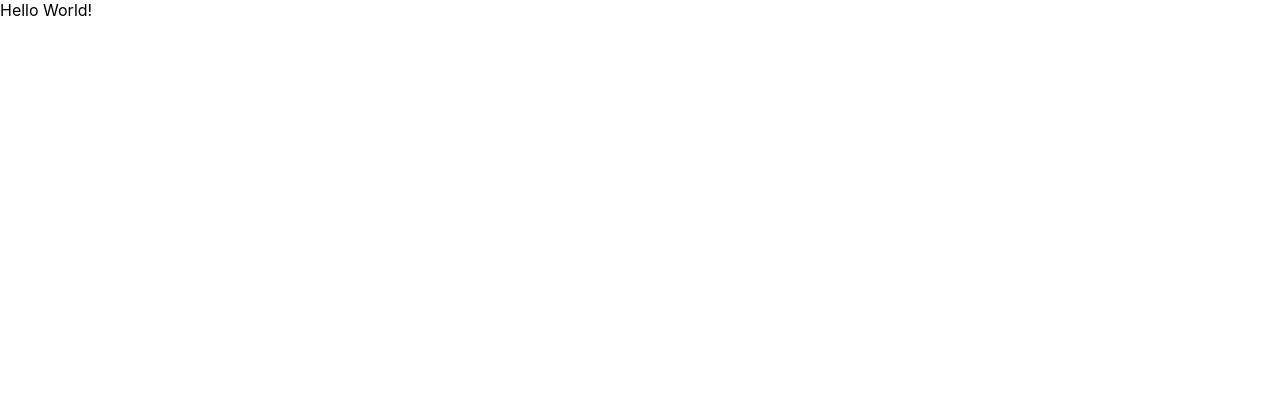
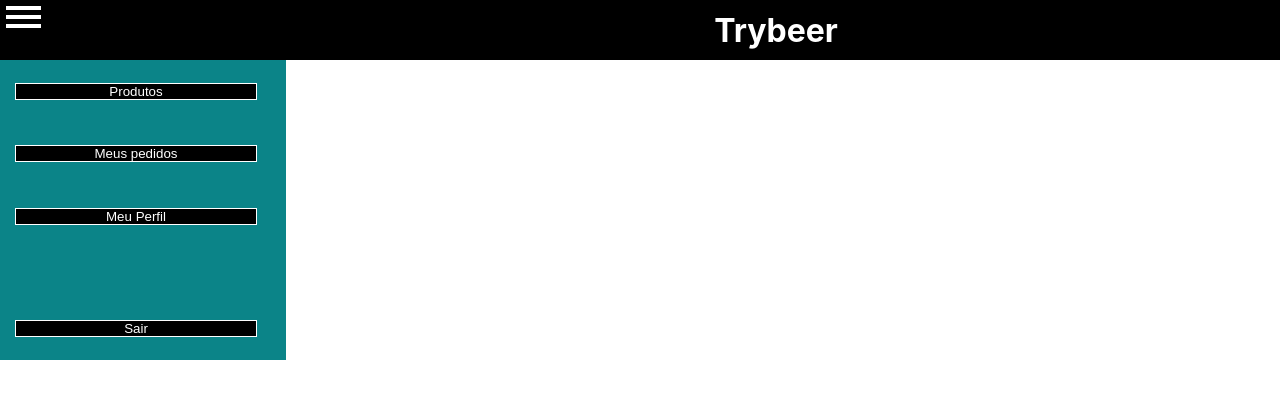
Before and after one commit to tryber/sd-03-trybeer-9, a React (Create React App) app in the folder front-end/: page /orders in a window 1280 px wide. Shown: the top 398 px of the page. Built offline with nearby package versions, Linux system fonts and the light colour scheme.

Commit message:
William-Menu-Top

```diff
--- a/front-end/package.json
+++ b/front-end/package.json
@@ -8,6 +8,7 @@
     "@testing-library/user-event": "^7.2.1",
     "axios": "^0.19.2",
     "jquery": "^1.9.1",
+    "prop-types": "^15.7.2",
     "react": "^16.13.1",
     "react-dom": "^16.13.1",
     "react-router-dom": "^5.2.0",
--- a/front-end/src/App.js
+++ b/front-end/src/App.js
@@ -1,10 +1,14 @@
 import React from 'react';
+import { BrowserRouter as Router, Route } from 'react-router-dom';
+import MenuTop from './components/MenuTop';
+import Login from './components/Login';
 
 function App() {
   return (
-    <div>
-      Hello World!
-    </div>
+    <Router>
+      <MenuTop />
+      <Route path="/login" component={ Login } />
+    </Router>
   );
 }
 
--- /dev/null
+++ b/front-end/src/components/MenuTop.jsx
@@ -0,0 +1,52 @@
+import React, { useState } from 'react';
+import { Link } from 'react-router-dom';
+import './style/MenuTop.css';
+
+function MenuTop() {
+  const [open, setOpen] = useState(true);
+
+  const showAside = () => {
+    return (
+      <div className="showAside">
+        <Link className="link-aside" data-testid="side-menu-item-products" to="/products">Produtos</Link>
+        <Link className="link-aside" data-testid="side-menu-item-my-orders" to="/orders">Meus pedidos</Link>
+        <Link className="link-aside" data-testid="side-menu-item-my-profile" to="/profile">Meu Perfil</Link>
+        <Link className="link-aside-sair" data-testid="side-menu-item-logout" to="/login">Sair</Link>
+      </div>
+    )
+  }
+
+  const asideLinks = () => (
+    <button
+      data-testid="top-hamburguer"
+      className="menu-btn"
+      type="button" onClick={() => setOpen(true)}>
+      <div className="menu-toggle"></div>
+      <div className="menu-toggle" ></div>
+      <div className="menu-toggle" ></div>
+    </ button>
+  );
+
+  const MenuToggle = () => (
+    <button
+      data-testid="top-hamburguer"
+      className="menu-btn"
+      type="button" onClick={() => setOpen(false)}>
+      <div className="menu-toggle"></div>
+      <div className="menu-toggle" ></div>
+      <div className="menu-toggle" ></div>
+      <div>
+        {showAside()}
+      </div>
+    </ button>
+  );
+
+  return (
+    <header className="header">
+      {open ? MenuToggle() : asideLinks()}
+      <h1 className="top-title" data-testid="top-title">Trybeer</h1>
+    </header>
+  );
+}
+
+export default MenuTop;
--- /dev/null
+++ b/front-end/src/components/style/MenuTop.css
@@ -0,0 +1,55 @@
+.top-title {
+  color: #fff;
+  flex: 1;
+  align-self: center;
+  text-align: center;
+}
+
+.header {
+  background: #000;
+  display: flex;
+  height: 60px;
+  width: 100%;
+}
+
+.menu-toggle {
+  width: 35px;
+  height: 4px;
+  background-color: #fff;
+  margin: 5px 0;
+}
+
+.menu-btn {
+  border-style: none;
+  background-color: #000;
+}
+
+.showAside {
+  align-items: center;
+  background-color: #0b8488;
+  display: flex;
+  flex-direction: column;
+  height: 300px;
+  justify-content: space-around;
+  margin: 32px -20px;
+  width: 300px;
+}
+
+.link-aside {
+  border: 1px solid #fff;
+  text-decoration: none;
+  background-color: #000;
+  color: #fff;
+  width: 80%;
+  text-align: center;
+}
+
+.link-aside-sair {
+  border: 1px solid #fff;
+  margin-top: 50px;
+  text-decoration: none;
+  background-color: #000;
+  color: #fff;
+  width: 80%;
+  text-align: center;
+}
--- a/front-end/src/index.js
+++ b/front-end/src/index.js
@@ -2,7 +2,6 @@
 import ReactDOM from 'react-dom';
 import './index.css';
 import App from './App';
-import * as serviceWorker from './serviceWorker';
 
 ReactDOM.render(
   <React.StrictMode>
--- a/front-end/src/serviceWorker.js
+++ /dev/null
@@ -1,144 +0,0 @@
-// This optional code is used to register a service worker.
-// register() is not called by default.
-
-// This lets the app load faster on subsequent visits in production, and gives
-// it offline capabilities. However, it also means that developers (and users)
-// will only see deployed updates on subsequent visits to a page, after all the
-// existing tabs open on the page have been closed, since previously cached
-// resources are updated in the background.
-
-// To learn more about the benefits of this model and instructions on how to
-// opt-in, read https://bit.ly/CRA-PWA
-
-const isLocalhost = Boolean(
-  window.location.hostname === 'localhost'
-  || window.location.hostname === '[::1]'
-  || window.location.hostname.match(
-    /^127(?:\.(?:25[0-5]|2[0-4][0-9]|[01]?[0-9][0-9]?)){3}$/,
-  ),
-);
-
-const notFound = 404;
-const numberNegative = -1;
-
-function registerValidSW(swUrl, config) {
-  navigator.serviceWorker
-    .register(swUrl)
-    .then((registration) => {
-      const registerWork = registration;
-      registerWork.onupdatefound = () => {
-        const installingWorker = registerWork.installing;
-        if (installingWorker == null) {
-          return;
-        }
-        installingWorker.onstatechange = () => {
-          if (installingWorker.state === 'installed') {
-            if (navigator.serviceWorker.controller) {
-              // At this point, the updated precached content has been fetched,
-              // but the previous service worker will still serve the older
-              // content until all client tabs are closed.
-              console.log(
-                'New content is available and will be used when all '
-                  + 'tabs for this page are closed. See https://bit.ly/CRA-PWA.',
-              );
-
-              // Execute callback
-              if (config && config.onUpdate) {
-                config.onUpdate(registerWork);
-              }
-            } else {
-              // At this point, everything has been precached.
-              // It's the perfect time to display a
-              // "Content is cached for offline use." message.
-              console.log('Content is cached for offline use.');
-
-              // Execute callback
-              if (config && config.onSuccess) {
-                config.onSuccess(registerWork);
-              }
-            }
-          }
-        };
-      };
-    })
-    .catch((error) => {
-      console.error('Error during service worker registration:', error);
-    });
-}
-
-function checkValidServiceWorker(swUrl, config) {
-  // Check if the service worker can be found. If it can't reload the page.
-  fetch(swUrl, {
-    headers: { 'Service-Worker': 'script' },
-  })
-    .then((response) => {
-      // Ensure service worker exists, and that we really are getting a JS file.
-      const contentType = response.headers.get('content-type');
-      if (
-        response.status === notFound
-
-        || (contentType != null && contentType.indexOf('javascript') === numberNegative)
-      ) {
-        // No service worker found. Probably a different app. Reload the page.
-        navigator.serviceWorker.ready.then((registration) => {
-          registration.unregister().then(() => {
-            window.location.reload();
-          });
-        });
-      } else {
-        // Service worker found. Proceed as normal.
-        registerValidSW(swUrl, config);
-      }
-    })
-    .catch(() => {
-      console.log(
-        'No internet connection found. App is running in offline mode.',
-      );
-    });
-}
-
-export function register(config) {
-  if (process.env.NODE_ENV === 'production' && 'serviceWorker' in navigator) {
-    // The URL constructor is available in all browsers that support SW.
-    const publicUrl = new URL(process.env.PUBLIC_URL, window.location.href);
-    if (publicUrl.origin !== window.location.origin) {
-      // Our service worker won't work if PUBLIC_URL is on a different origin
-      // from what our page is served on. This might happen if a CDN is used to
-      // serve assets; see https://github.com/facebook/create-react-app/issues/2374
-      return;
-    }
-
-    window.addEventListener('load', () => {
-      const swUrl = `${process.env.PUBLIC_URL}/service-worker.js`;
-
-      if (isLocalhost) {
-        // This is running on localhost. Let's check if a service worker still exists or not.
-        checkValidServiceWorker(swUrl, config);
-
-        // Add some additional logging to localhost, pointing developers to the
-        // service worker/PWA documentation.
-        navigator.serviceWorker.ready.then(() => {
-          console.log(
-            'This web app is being served cache-first by a service '
-              + 'worker. To learn more, visit https://bit.ly/CRA-PWA',
-          );
-        });
-      } else {
-        // Is not localhost. Just register service worker
-        registerValidSW(swUrl, config);
-      }
-    });
-  }
-}
-
-export function unregister() {
-  if ('serviceWorker' in navigator) {
-    navigator.serviceWorker.ready
-      .then((registration) => {
-        registration.unregister();
-      })
-      .catch((error) => {
-        console.error(error.message);
-      });
-  }
-}
```
Also changed, not shown: front-end/src/context/context.js (+11 -5 lines).
